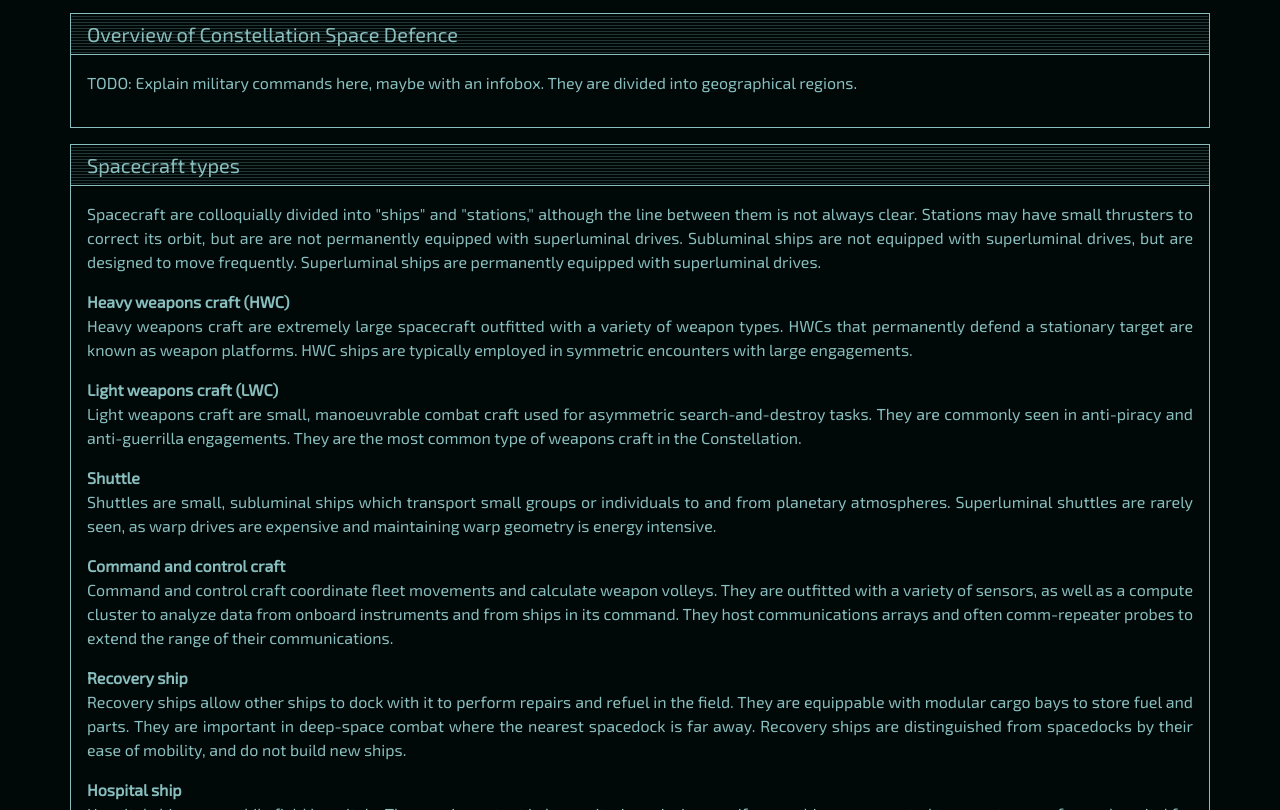
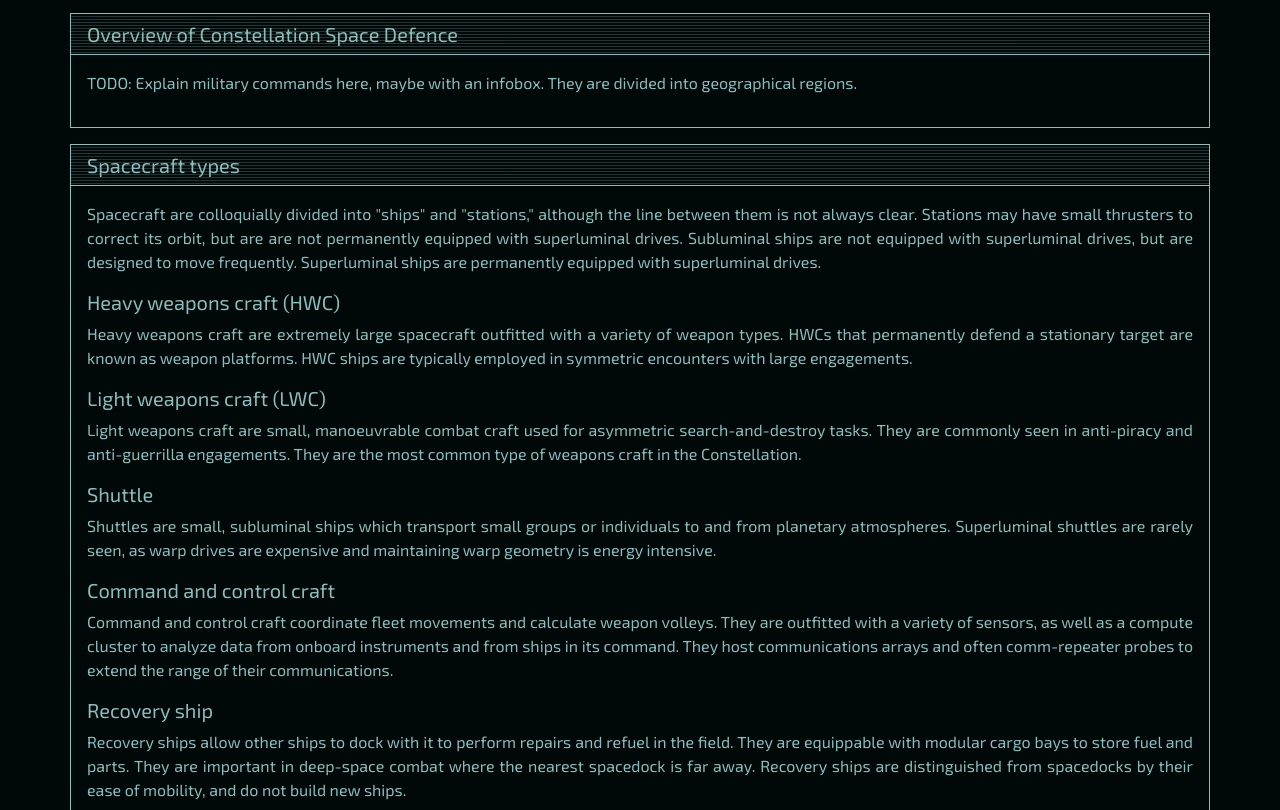
Before and after one commit to pilosophos/the-federal-constellation, a website: page space-defence.html in a window 1280 px wide. Shown: the part 142-952 px from the top of the page. Drawn offline with Linux system fonts and the light colour scheme.

Commit message:
make ship types bigger

```diff
--- a/scss/space-defence.scss
+++ b/scss/space-defence.scss
@@ -16,3 +16,7 @@
 
     @extend .w-lg-25;
 }
+
+#ship-types > dt {
+    @extend .h5;
+}
--- a/space-defence.html
+++ b/space-defence.html
@@ -49,7 +49,7 @@
         <main class="card-body">
           <p>Spacecraft are colloquially divided into "ships" and "stations," although the line between them is not always clear. Stations may have small thrusters to correct its orbit, but are are not permanently equipped with superluminal drives. Subluminal ships are not equipped with superluminal drives, but are designed to move frequently. Superluminal ships are permanently equipped with superluminal drives.</p>
 
-          <dl>
+          <dl id="ship-types">
             <dt>Heavy weapons craft (HWC)</dt>
             <dd><p>Heavy weapons craft are extremely large spacecraft outfitted with a variety of weapon types. HWCs that permanently defend a stationary target are known as weapon platforms. HWC ships are typically employed in symmetric encounters with large engagements.</p></dd>
 
```
Also changed, not shown: css/space-defence.css.
